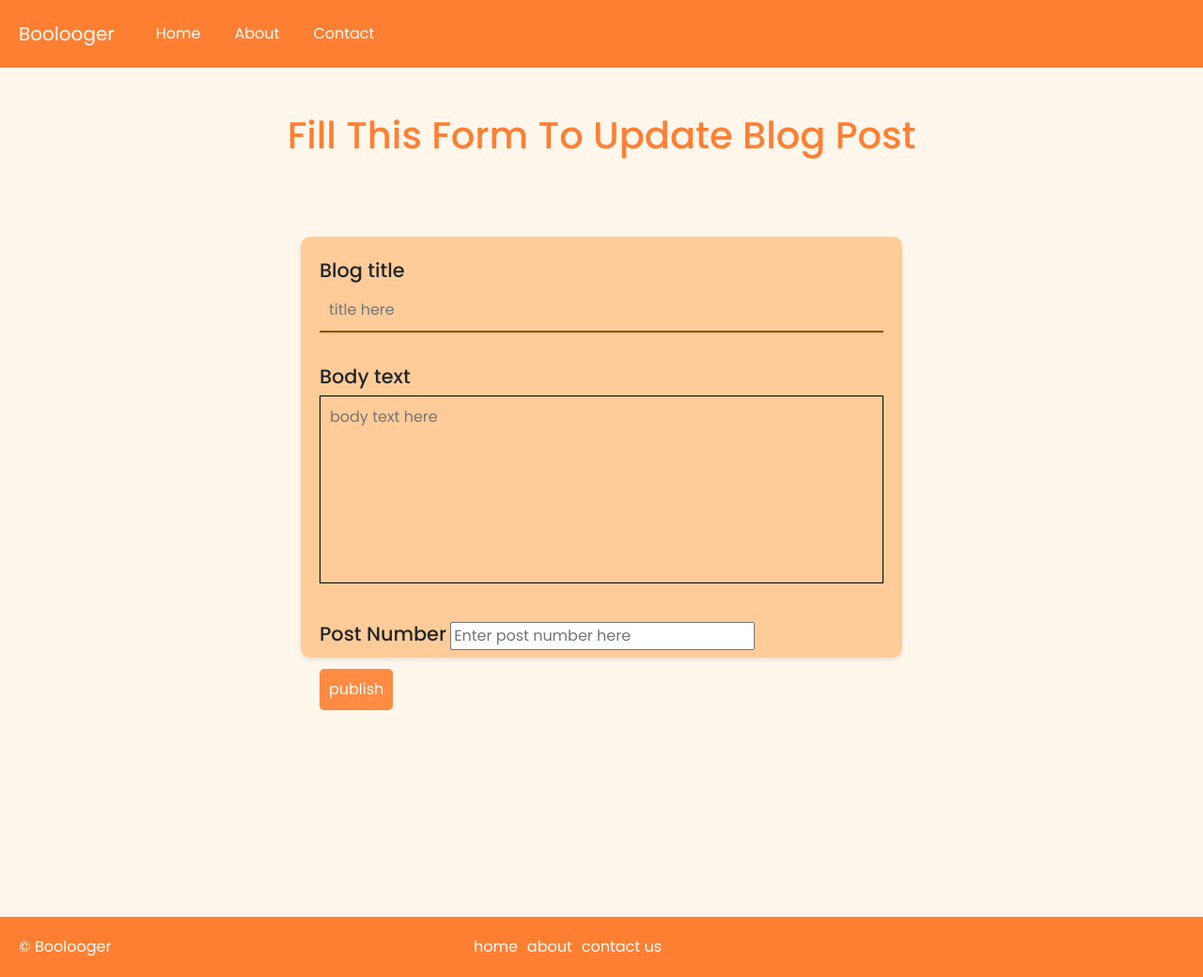
After one commit to relaxunknown2/boolooger, a Node server app: page /update-post in a window 1280 px wide. The commit adds this page. Shown: the whole page at 94% size. Run offline with Node 20, Linux system fonts and the light colour scheme.

Commit message:
add update post functionality by enter post index and new title and body text

```diff
--- a/index.js
+++ b/index.js
@@ -25,13 +25,36 @@ app.get("/create-post", (req, res) => {
 app.post("/publish", (req, res) => {
     const newPost = {
         bodyTitle : req.body["blog-title"],
-        bodyText : req.body["body-text"]
+        bodyText : req.body["body-text"],
+        indexNum : posts.length
     }
 
     posts.push(newPost);
     res.redirect("/");
 });
 
+app.get("/update-post", (req, res) => {
+    res.render("update");
+});
+
+// post update info
+app.post("/update-post-data", (req, res) => {
+    const index = req.body["index-num"];
+    const updatedTitle = req.body.title;
+    const updatedBodyText = req.body['body-texts'];
+
+    if (!isNaN(index) && index >= 0 && index < posts.length) {
+        posts[index].bodyTitle = updatedTitle;
+        posts[index].bodyText = updatedBodyText;
+        console.log(`post at index ${index} has been updated`);
+    } else {
+        res.status(404).send("Post not found or invalid index.");
+    }
+
+
+    res.redirect("/");
+});
+
 app.listen(port, () => {
     console.log(`server is runing ${port}...`);
 });
--- a/public/styles/main.css
+++ b/public/styles/main.css
@@ -232,7 +232,7 @@ form {
     flex-direction: column;
     gap: 1rem;
     width: 50%;
-    height: 50vh;
+    height: 56vh;
 
     position: relative;
     bottom: 100px;
@@ -284,3 +284,15 @@ form {
 /* ***********************
 *******from end******
 **************************/
+
+.dym-btn {
+    border: none;
+    padding: 5px 10px;
+    background-color: #ff6f00;
+    color: white;
+}
+
+.left-btn {
+    position: relative;
+    left: 15px;
+}
--- a/views/index.ejs
+++ b/views/index.ejs
@@ -22,11 +22,14 @@
                     <% blogPosts.forEach(newPost=> { %>
                         <li class="blog-posts">
                             <h2>
-                                <%= newPost.bodyTitle %>
+                                <%= newPost.indexNum %>. <%= newPost.bodyTitle %>
                             </h2>
                             <p>
                                 <%= newPost.bodyText %>
                             </p>
+
+                            <a  href="/update-post"><button class="dym-btn">Update</button></a>
+                            <button class="dym-btn left-btn">Delete</button>
                         </li>
                     <% }); %>
                 </ul>
--- /dev/null
+++ b/views/update.ejs
@@ -0,0 +1,32 @@
+<%- include("partials/header")  %>
+
+<h1>Fill This Form To Update Blog Post</h1>
+
+
+<div class="form-container-1">
+
+    <div class="form-container-2">
+        <form action="/update-post-data" method="POST">
+            <div class="input-1">
+                <label for="title">Blog title</label>
+                <input type="text" name="title" placeholder="title here" required>
+            </div>
+
+            <div class="input-2">
+                <label for="body-texts">Body text</label>
+                <textarea id="body-text" name="body-texts" placeholder="body text here" required></textarea>
+            </div>
+
+            <div class="input-3">
+                <label for="index-num">Post Number</label>
+                <input type="number" name="index-num" placeholder="Enter post number here">
+            </div>
+            <div class="publish-btn">
+                <input type="submit" value="publish">
+            </div>
+        </form>
+    </div>
+
+</div>
+
+<%- include("partials/footer")  %>
```
